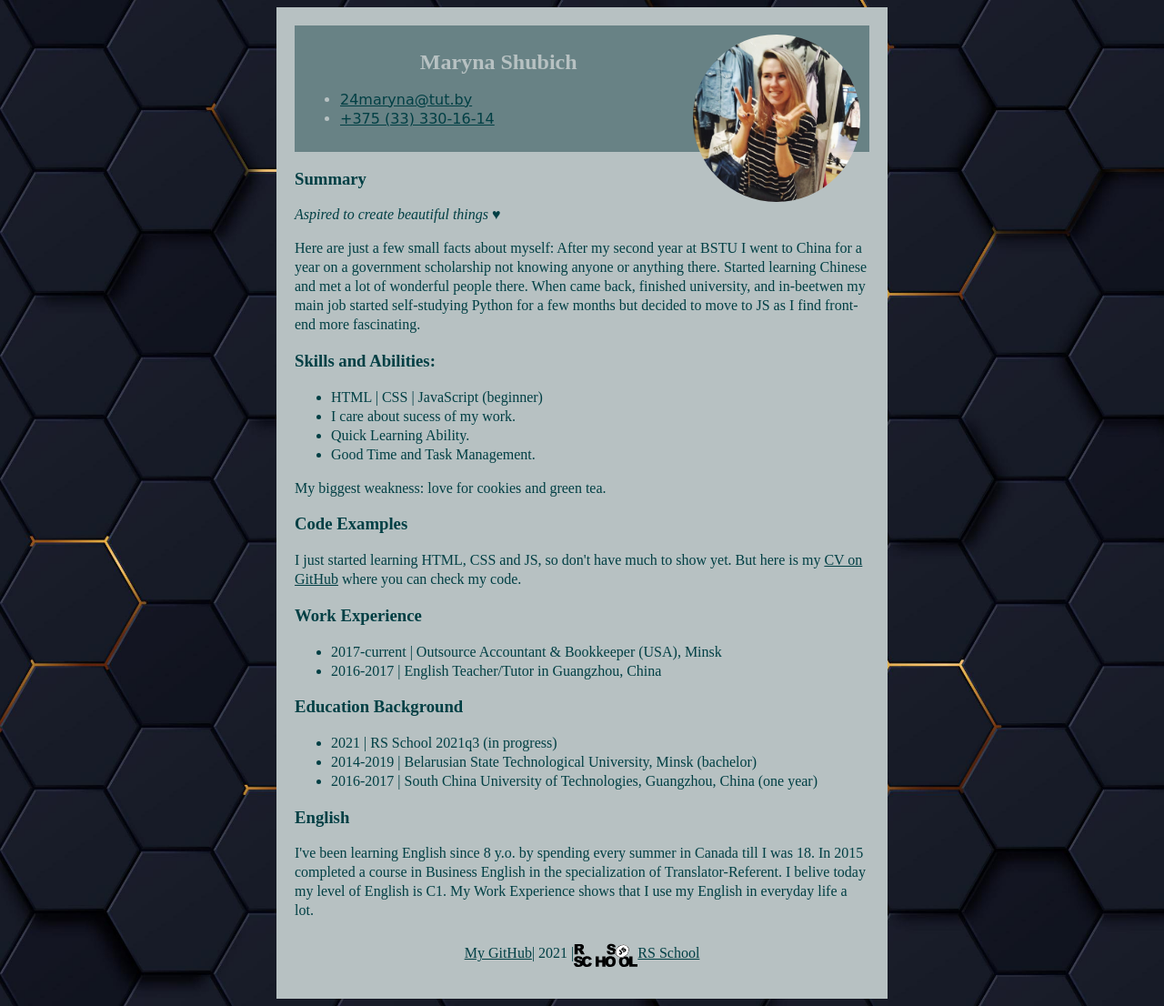
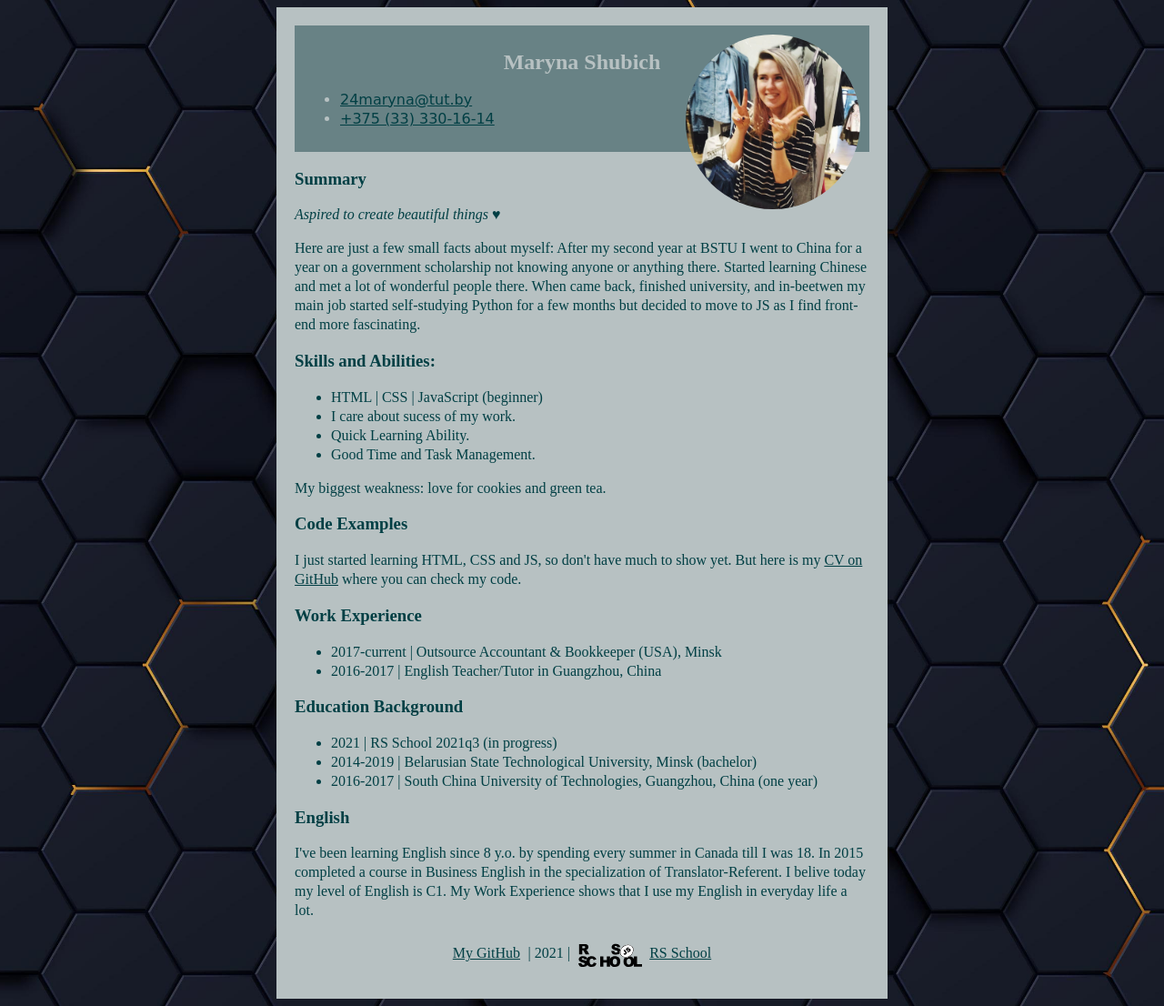
Before and after one commit to MadPanda26/rsschool-cv, a plain HTML site: page index.html in a window 1280 px wide. Shown: the whole page at 91% size. Drawn offline with Linux system fonts and the light colour scheme; a script that the page names is missing.

Commit message:
fix: avatar position and footer

```diff
--- a/index.html
+++ b/index.html
@@ -56,10 +56,12 @@
       </article>
 
       <footer>
-        <div><a href="https://github.com/MadPanda26">My GitHub</a></div>
-        <div> | 2021 | </div>
-        <div><img class='logo' src="rs_school_js.svg" alt="RS logo"></div>
-        <div><a href="https://rs.school/js/">RS School</a></div>
+        <div class="footer">
+          <div><a href="https://github.com/MadPanda26">My GitHub</a></div>
+          <div> | 2021 | </div>
+          <div><img class='logo' src="rs_school_js.svg" alt="RS logo"></div>
+          <div><a href="https://rs.school/js/">RS School</a></div>
+        </div>
       </footer>
 
     </div>
--- a/style.css
+++ b/style.css
@@ -9,8 +9,7 @@ a:hover {
 }
 
 body {
-  background: no-repeat url(background.jpg) ;
-  background-size: cover;
+  background: url(background.jpg) center / cover no-repeat;
 }
 
 .general {
@@ -23,9 +22,10 @@ body {
 }
 
 .avatar {
-  width: 30%;
+  position: absolute;
+  right: 10px;
+  width: 12em;
   border-radius: 50%;
-  float: right;
 }
 
 .name {
@@ -35,6 +35,7 @@ body {
 }
 
 .contacts {
+  position: relative;
   background: #688285;
   color: #b7c1c2;
   padding: 10px;
@@ -45,11 +46,13 @@ body {
   font-style: italic;
 }
 
-footer {
+.footer {
   padding: 10px;
+  margin: 0 auto;
+  width: 45%;
   text-align: center;
   display: flex;
-  justify-content: center;
+  justify-content: space-between;
 }
 
 .logo {
```
